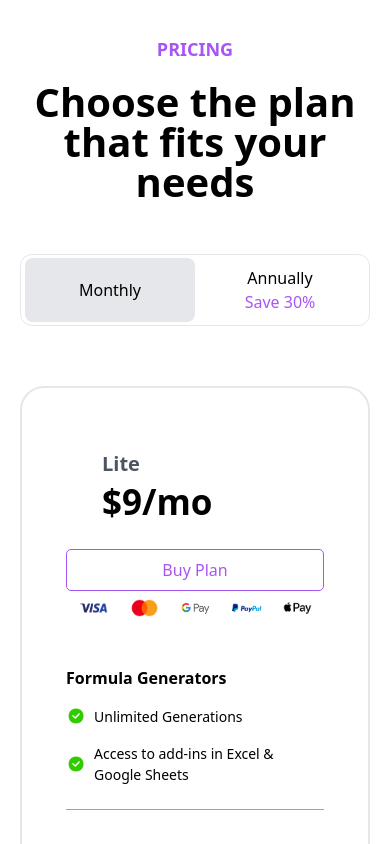
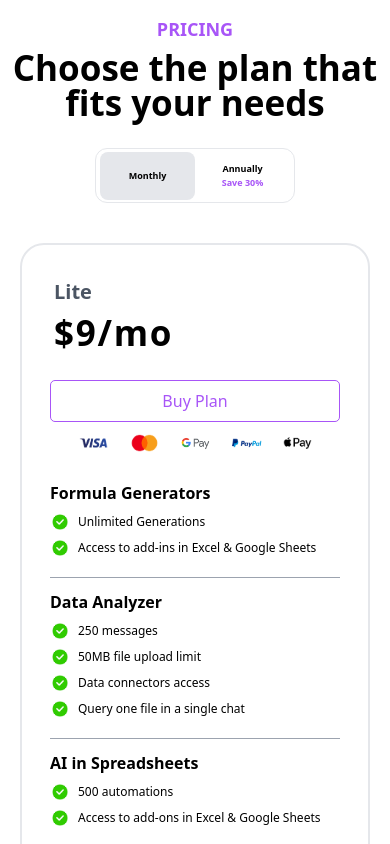
Before and after one commit to sampahallen/pricing-table, a React (Vite) app: page / in a window 390 px wide. Shown: the top 844 px of the page. Built offline with nearby package versions, Linux system fonts and the light colour scheme.

Commit message:
Update Cards and Texts components for improved layout, spacing, and responsiveness

```diff
--- a/src/components/Cards.jsx
+++ b/src/components/Cards.jsx
@@ -17,34 +17,34 @@ const Cards = () => {
         setplans(updated)
     }
   return (
-    <section className="flex flex-row flex-wrap gap-5 items-stretch justify-center my-10 sm: p-5">
+    <section className="flex flex-row flex-wrap gap-5 items-stretch justify-center sm:p-0 p-5 mt-5 mb-10">
       {plans.map((plan, index) => (
         <motion.div
             whileHover={{scale: 1.01}}
             whileTap={{scale: 0.95}}
             key={index}
             onClick={() => handleActiveChange(index)}
-          className={`flex flex-col rounded-3xl p-11 w-full  sm:max-w-[350px] sm:h-hit bg-white ${
+          className={`flex flex-col rounded-3xl p-7 w-full  sm:max-w-[400px] sm:h-hit bg-white ${
             plan.isActive === true ? "border-2 shadow-lg shadow-purple-500 border-purple-500" : "border-2"
           } cursor-pointer relative`}
         >
           <div className={`absolute top-4 right-5 ${plan.isActive ? '' : 'hidden'}`}>
             <img src={star} alt="" className="w-[30px] h-[30px] object-contain" />
           </div>
-          <div className="ml-9 my-5">
-            <div className="flex flex-row gap-6 items-center">
-              <p className="text-[20px] text-gray-600 font-bold leading-[24px]">{plan.name}</p>
+          <div className="ml-1 mb-5 mt-1">
+            <div className="flex flex-row gap-6 items-start">
+              <p className="text-[20px] text-gray-600 font-bold">{plan.name}</p>
               <p
                 className={`${
                   plan.mostPopular ? "" : "hidden"
                 } border border-green-500 rounded-xl p-1 text-center
-              text-[12px] font-semibold text-green-500 min-w-[150px] bg-green-50`}
+              text-[10px] font-semibold text-green-500 min-w-[150px] bg-green-50`}
               >
                 Most Popular
               </p>
             </div>
 
-            <h3 className="text-[35px] font-bold ">{plan.price}</h3>
+            <h3 className="text-[35px] tracking-wider font-bold ">{plan.price}</h3>
           </div>
           <div className="flex flex-col items-center justify-center">
             <motion.button
@@ -59,19 +59,19 @@ const Cards = () => {
               Buy Plan
             </motion.button>
 
-            <div className="flex flex-row items-center justify-center gap-4">
+            <div className="flex flex-row items-center justify-center gap-4 mt-1 mb-5">
               {cards.map((card) => (
                 <img
                   src={card.image}
                   alt=""
-                  className="sm:w-[50px] sm:h-[50px] w-[35px] h-[35px] object-contain"
+                  className="sm:w-[50px] sm:h-[35px] w-[35px] h-[35px] object-contain"
                 />
               ))}
             </div>
           </div>
           {plan.offers.map((offer, offerIndex) => (
-            <div>
-              <p className="font-semibold text-[16px] mt-10 mb-2 ">
+            <div >
+              <p className="font-semibold text-[16px] mb-1 ">
                 {offer.title}
               </p>
               <ul className="mb-4">
@@ -82,9 +82,9 @@ const Cards = () => {
                       alt=""
                       className="w-[20px] h-[20px] object-contain"
                     />
-                    <li className="my-2 text-[14px]">{item.title}</li>
+                    <li className="my-1 text-[12px]">{item.title}</li>
                     <p
-                      className={`text-[12px] bg-purple-200 rounded-xl min-w-[80px] flex items-center justify-center text-purple-500 ml-3 ${
+                      className={`text-[10px] bg-purple-200 rounded-xl min-w-[80px] flex items-center justify-center text-purple-500 ml-3 ${
                         item.boost ? "block" : "hidden"
                       }`}
                     >
@@ -98,7 +98,7 @@ const Cards = () => {
               </ul>
               {
                 offerIndex < plan.offers.length -1 && (
-                    <hr className="border-t border-gray-400 "/>
+                    <hr className="border-t border-gray-400 mb-3"/>
                 )
               }
 
--- a/src/components/Texts.jsx
+++ b/src/components/Texts.jsx
@@ -3,24 +3,24 @@ import { useState } from "react";
 const Texts = () => {
   const [toggle, setToggle] = useState("left");
   return (
-    <section className="flex flex-col items-center justify-center text-center gap-6 mt-10">
+    <section className="flex flex-col items-center justify-center text-center gap-3 mt-5">
       <h3 className="text-purple-500 text-[18px] font-semibold leading-[100%]">
         PRICING
       </h3>
-      <h1 className="text-[40px] font-bold leading-[100%]">
+      <h1 className="text-[35px] font-bold leading-[100%]">
         Choose the plan that fits your needs
       </h1>
 
-      <div className="flex flex-row justify-between items-center min-w-[350px] mt-7 text-center border rounded-xl p-1 h-[72px]">
+      <div className="flex flex-row justify-between items-center min-w-[200px] mt-4 text-center border rounded-xl p-1 h-[55px]">
         <p
           onClick={() => setToggle("left")}
-          className={`cursor-pointer flex items-center justify-center text-[16px] w-1/2 h-[64px] p-6 ${toggle === "left" ? 'bg-gray-200 rounded-lg' : ''}`}
+          className={`cursor-pointer flex items-center justify-center text-[9px] font-semibold w-1/2 h-[43px] p-6 ${toggle === "left" ? 'bg-gray-200 rounded-lg' : ''}`}
         >
           Monthly
         </p>
         <div
           onClick={() => setToggle("right")}
-          className={`flex flex-col text-[16px] h-[64px] items-center justify-center cursor-pointer w-1/2 p-6 ${toggle === "right" ? 'bg-gray-100 rounded-lg' : ''}`}
+          className={`flex flex-col text-[9px] h-[43px] font-semibold items-center justify-center cursor-pointer w-1/2 p-6 ${toggle === "right" ? 'bg-gray-100 rounded-lg' : ''}`}
         >
           <p>Annually</p>
           <p className="text-purple-500">Save 30%</p>
```
